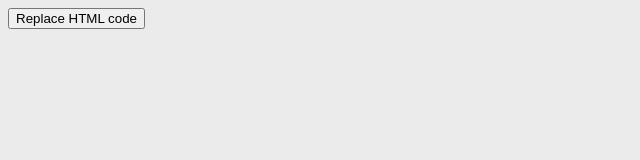
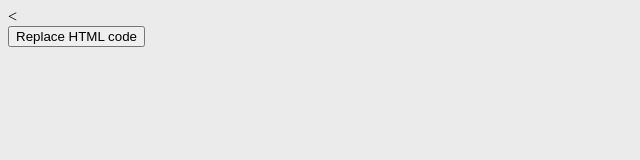
Before and after one commit to yashtriv13/banana, a plain HTML site: page Calcumate/calcumate.html in a window 1280 px wide. Shown: the whole page, without its empty margins (0-640 px from the left). Drawn offline with nearby package versions, Linux system fonts and the light colour scheme.

Commit message:
update code

```diff
--- a/Calcumate/calcumate.html
+++ b/Calcumate/calcumate.html
@@ -41,7 +41,7 @@
   <body >
 
 <div id="calcumate-container">
-<div
+<<div
   id="calcumate-root"
   data-integration="yashtrivedi.me"
   data-integration-2=""
```
Also changed, not shown: 2 other files.
